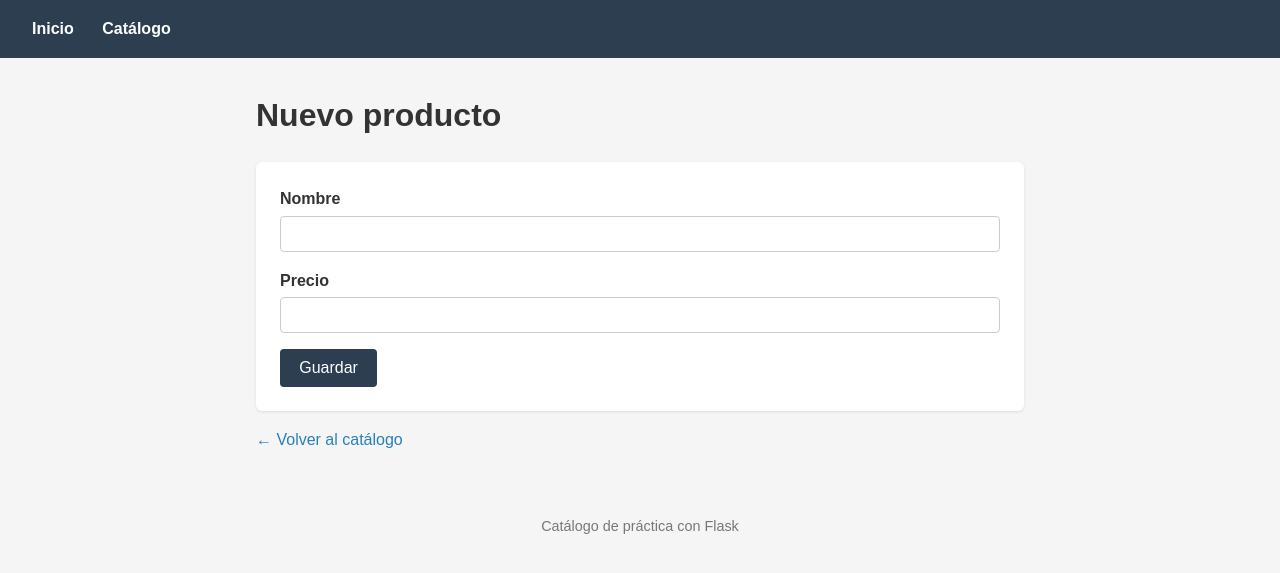
After one commit to Luisc211/flask-catalogo-practica, a Flask app: page /producto/nuevo in a window 1280 px wide. The commit adds this page. Shown: the top 573 px of the page. Run offline with Flask 3, Linux system fonts and the light colour scheme.

Commit message:
Formulario para agregar productos

```diff
--- a/app.py
+++ b/app.py
@@ -1,13 +1,15 @@
-from flask import Flask, render_template, abort
+from flask import Flask, render_template, abort, request, redirect, url_for
 from database import get_connection, init_db
 
 app = Flask(__name__)
 
 init_db()
 
+
 @app.route("/")
 def inicio():
     return "¡Hola, Flask!"
+
 
 @app.route("/catalogo")
 def catalogo():
@@ -15,6 +17,25 @@ def catalogo():
     productos = conn.execute("SELECT * FROM productos").fetchall()
     conn.close()
     return render_template("catalogo.html", productos=productos)
+
+
+@app.route("/producto/nuevo", methods=["GET", "POST"])
+def nuevo_producto():
+    if request.method == "POST":
+        nombre = request.form["nombre"].strip()
+        precio = int(request.form["precio"])
+
+        conn = get_connection()
+        conn.execute(
+            "INSERT INTO productos (nombre, precio) VALUES (?, ?)",
+            (nombre, precio),
+        )
+        conn.commit()
+        conn.close()
+
+        return redirect(url_for("catalogo"))
+
+    return render_template("nuevo.html")
 
 
 @app.route("/producto/<int:producto_id>")
--- a/static/css/styles.css
+++ b/static/css/styles.css
@@ -71,3 +71,40 @@ footer {
   color: var(--text-muted);
   font-size: 0.9rem;
 }
+
+form {
+  background-color: var(--surface);
+  padding: 1.5rem;
+  border-radius: 6px;
+  box-shadow: 0 1px 3px rgba(0, 0, 0, 0.1);
+  margin-bottom: 1rem;
+}
+
+label {
+  display: block;
+  margin-bottom: 0.25rem;
+  font-weight: bold;
+}
+
+input {
+  width: 100%;
+  padding: 0.5rem;
+  margin-bottom: 1rem;
+  border: 1px solid #ccc;
+  border-radius: 4px;
+  font-size: 1rem;
+}
+
+button {
+  background-color: var(--primary);
+  color: white;
+  border: none;
+  padding: 0.6rem 1.2rem;
+  border-radius: 4px;
+  font-size: 1rem;
+  cursor: pointer;
+}
+
+button:hover {
+  opacity: 0.9;
+}
--- a/templates/catalogo.html
+++ b/templates/catalogo.html
@@ -1,6 +1,7 @@
 {% extends "base.html" %} {% block titulo %}Catálogo{% endblock %} {% block
 contenido %}
 <h1>Catálogo</h1>
+<a href="{{ url_for('nuevo_producto') }}">+ Agregar producto</a>
 <ul>
   {% for producto in productos %}
   <li>
--- /dev/null
+++ b/templates/nuevo.html
@@ -0,0 +1,14 @@
+{% extends "base.html" %} {% block titulo %}Nuevo producto{% endblock %} {%
+block contenido %}
+<h1>Nuevo producto</h1>
+
+<form method="POST">
+  <label for="nombre">Nombre</label>
+  <input type="text" id="nombre" name="nombre" required />
+  <label for="precio">Precio</label>
+  <input type="number" id="precio" name="precio" min="1" required />
+  <button type="submit">Guardar</button>
+</form>
+
+<a href="{{ url_for('catalogo') }}">← Volver al catálogo</a>
+{% endblock %}
```
Also changed, not shown: TODO.md (+1 -1 lines).
